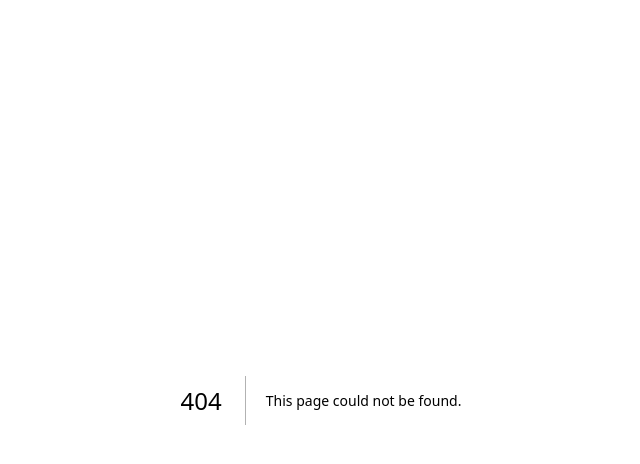
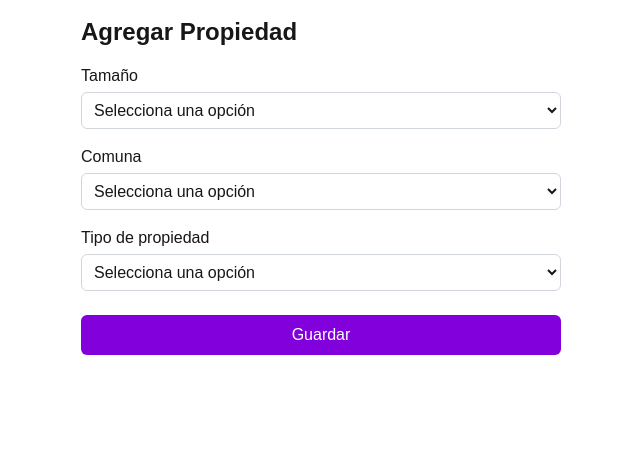
Before and after one commit to Grupo8-GPTI-2025-1/frontend, a Next.js app in the folder property-broker-frontend/: page /add-properties in a window 1280 px wide. Before the commit this address had no page. Shown: the top 464 px of the page, without its empty margins (319-959 px from the left). Built offline with nearby package versions, Linux system fonts and the light colour scheme.

Commit message:
feat: add add-properties page with dropdowns

```diff
--- /dev/null
+++ b/property-broker-frontend/src/app/add-properties/page.tsx
@@ -0,0 +1,61 @@
+'use client';
+
+import { useState } from 'react';
+import Dropdown from '../components/Dropdown';
+
+const sizeOptions = [
+  '0-30m2',
+  '30-60m2',
+  '60-90m2',
+  '90-120m2',
+  '120m2 - 150 m2',
+  '150m2 - 180m2',
+  '+180m2',
+].map((o) => ({ label: o, value: o }));
+
+const comunaOptions = [
+  'Providencia',
+  'Ñuñoa',
+  'Recoleta',
+  'Macul',
+  'Las Condes',
+  'Vitacura',
+  'Santiago',
+  'Independencia',
+  'Huechuraba',
+].map((o) => ({ label: o, value: o }));
+
+const typeOptions = [
+  'Departamento',
+  'Casa',
+  'Otro',
+].map((o) => ({ label: o, value: o }));
+
+export default function AddProperties() {
+  const [size, setSize] = useState('');
+  const [comuna, setComuna] = useState('');
+  const [type, setType] = useState('');
+
+  function handleSubmit(e: React.FormEvent) {
+    e.preventDefault();
+    // For now just log the form values
+    console.log({ size, comuna, type });
+  }
+
+  return (
+    <main className="mx-auto max-w-lg p-4">
+      <h1 className="text-2xl font-semibold mb-4">Agregar Propiedad</h1>
+      <form className="flex flex-col gap-4" onSubmit={handleSubmit}>
+        <Dropdown label="Tamaño" options={sizeOptions} value={size} onChange={setSize} />
+        <Dropdown label="Comuna" options={comunaOptions} value={comuna} onChange={setComuna} />
+        <Dropdown label="Tipo de propiedad" options={typeOptions} value={type} onChange={setType} />
+        <button
+          type="submit"
+          className="bg-purple-700 text-white rounded-md p-2 mt-2 hover:bg-purple-800"
+        >
+          Guardar
+        </button>
+      </form>
+    </main>
+  );
+}
--- /dev/null
+++ b/property-broker-frontend/src/app/components/Dropdown.tsx
@@ -0,0 +1,35 @@
+import React from 'react';
+
+interface Option {
+  label: string;
+  value: string;
+}
+
+interface DropdownProps {
+  label?: string;
+  options: Option[];
+  value: string;
+  onChange: (value: string) => void;
+}
+
+export default function Dropdown({ label, options, value, onChange }: DropdownProps) {
+  return (
+    <label className="flex flex-col gap-1">
+      {label && <span className="font-medium">{label}</span>}
+      <select
+        className="border border-gray-300 rounded-md p-2"
+        value={value}
+        onChange={(e) => onChange(e.target.value)}
+      >
+        <option value="" disabled hidden>
+          Selecciona una opción
+        </option>
+        {options.map((o) => (
+          <option key={o.value} value={o.value}>
+            {o.label}
+          </option>
+        ))}
+      </select>
+    </label>
+  );
+}
--- a/property-broker-frontend/src/app/page.tsx
+++ b/property-broker-frontend/src/app/page.tsx
@@ -1,4 +1,3 @@
-import Image from "next/image";
 
 export default function Home() {
   return (
```
